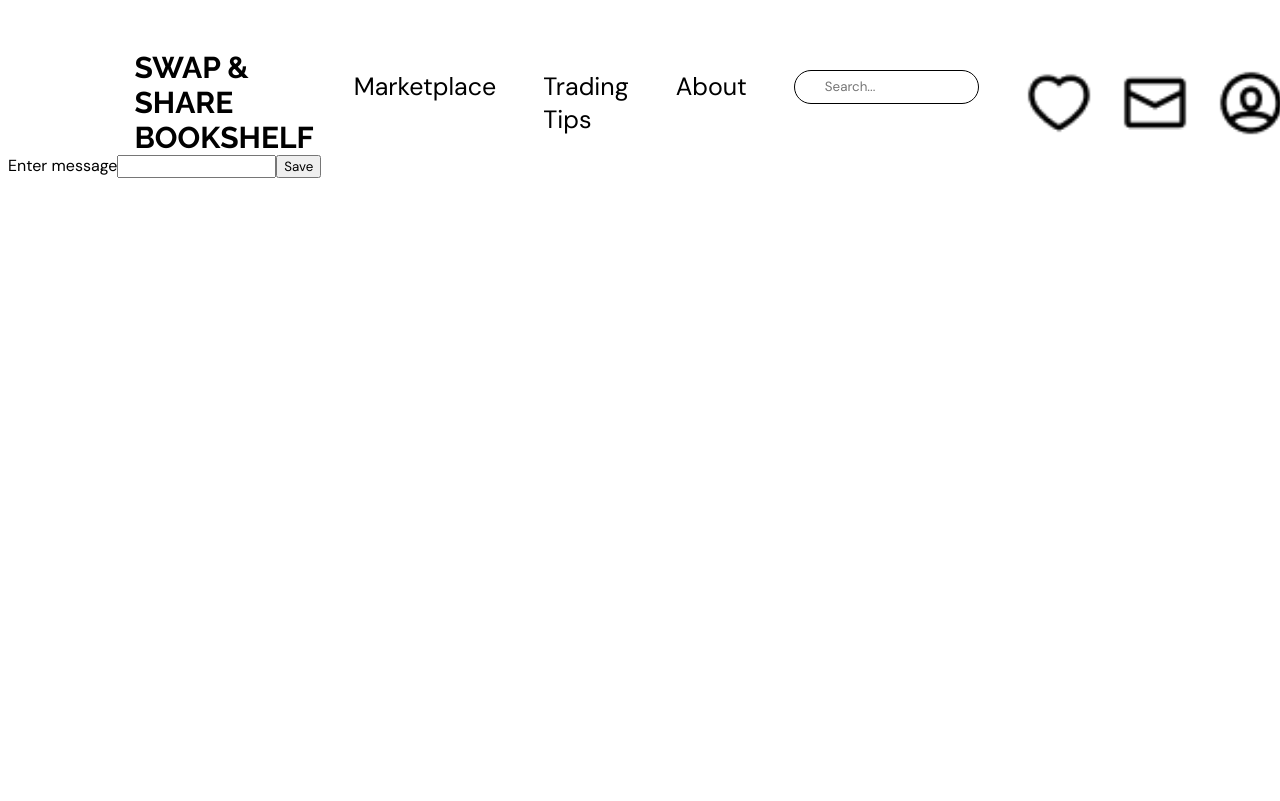
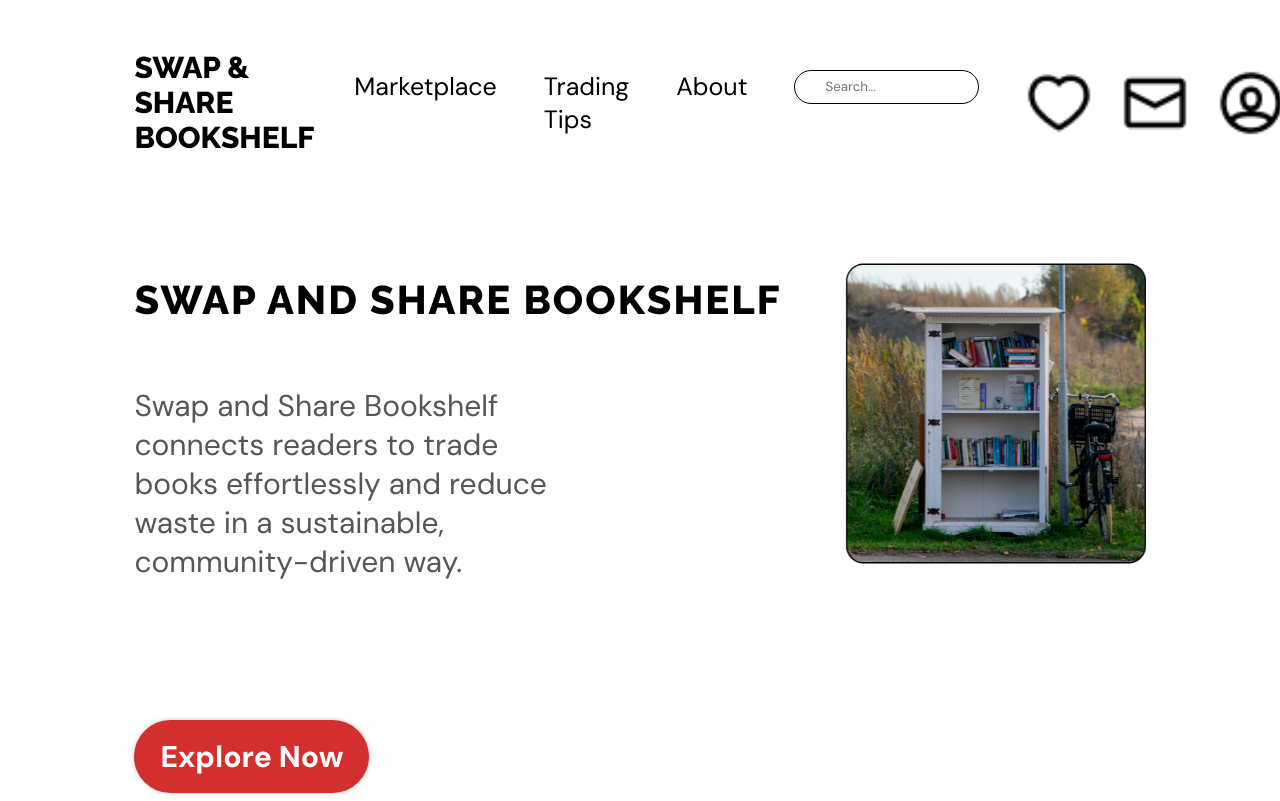
Before and after one commit to gino-reinke/Swap-and-Share-Bookshelf, a React (Vite) app: page / in a window 1280 px wide. Built offline with nearby package versions, Linux system fonts and the light colour scheme.

Commit message:
Completed Hero section of home page

```diff
--- a/src/components/Hero/Hero.jsx
+++ b/src/components/Hero/Hero.jsx
@@ -1,33 +1,19 @@
 import React, { useRef } from 'react'
+import styles from './Hero.module.css'
+import { getImageUrl } from '../../utils'
+
 import { firestore } from '../../firebase'
 import { addDoc, collection } from 'firebase/firestore'
 
 export const Hero = () => {
-    const messageRef = useRef();
-    const ref = collection(firestore, 'messages');
-
-    const handleSave = async(e) => {
-        e.preventDefault();
-        console.log(messageRef.current.value);
-
-        let data = {
-            message: messageRef.current.value,
-        }
-
-        try {
-            addDoc(ref, data);
-        }
-        catch (e) {
-            console.error("Error adding document: ", e);
-        }
-    };
-  return (
-    <div>
-        <form onSubmit={handleSave}>
-            <label>Enter message</label>
-            <input type="text" ref={messageRef} />
-            <button type="submit">Save</button>
-        </form>
-    </div>
-  )
-}
+    return (
+      <section className={styles.container}>
+          <div className={styles.content}>
+              <h1 className={styles.title}>SWAP AND SHARE BOOKSHELF</h1>
+              <p className={styles.description}>Swap and Share Bookshelf connects readers to trade books effortlessly and reduce waste in a sustainable, community-driven way.</p>
+              <a href="" className={styles.exploreBtn}>Explore Now</a>
+          </div>
+          <img src={getImageUrl("hero/littleLibrary.png")} alt="Little Library Image" className={styles.heroImg}/>
+      </section>
+    )
+  }
--- a/src/components/Hero/Hero.module.css
+++ b/src/components/Hero/Hero.module.css
@@ -0,0 +1,93 @@
+@import "../../vars.css";
+
+.container {
+  position: relative;
+  display: flex;
+  align-items: top;
+  justify-content: space-between;
+  margin-top: 106px;
+  z-index: 1;
+  margin-left: 10%;
+  margin-right: 10%;
+}
+
+.content {
+  display: flex;
+  flex-direction: column;
+  align-items: flex-start;
+  color: var(--color-text);
+  z-index: 1;
+}
+
+.title {
+  -webkit-text-stroke-width: 1;
+  font-size: 40px;
+  font-style: normal;
+  font-weight: 800;
+  line-height: normal;
+  letter-spacing: 2px;
+  margin-top: 15px;
+  font-family: var(--font-raleway);
+}
+
+.description {
+  font-size: 30px;
+  margin-bottom: 52px;
+  color: var(--color-text-gray);
+  margin-right: 40%;
+}
+
+.exploreBtn {
+  text-decoration: none;
+  background-color: var(--color-primary);
+  color: var(--color-text-white);
+  border-radius: 100px;
+  font-size: 30px;
+  font-weight: 600;
+  padding: 17px 26px;
+  box-shadow: 0 0 4px 0 rgba(0, 0, 0, 0.25);
+  margin-top: 87px;
+}
+
+.heroImg {
+  width: 35%;
+  height: 35%;
+  min-width: 300px;
+  min-height: 300px;
+  z-index: 1;
+
+  animation-name: floating;
+  animation-duration: 3s;
+  animation-iteration-count: infinite;
+  animation-timing-function: ease-in-out;
+  aspect-ratio: 1 / 1;
+}
+
+@keyframes floating {
+  0% {
+    transform: translate(0, 0px);
+  }
+  50% {
+    transform: translate(0, 10px);
+  }
+  100% {
+    transform: translate(0, -0px);
+  }
+}
+
+
+@media screen and (max-width: 830px) {
+  .container {
+    flex-direction: column-reverse;
+    margin-left: 10%;
+    margin-right: 10%;
+  }
+
+  .content {
+    align-items: center;
+  }
+
+  .exploreBtn {
+    margin-top: 20px;
+  }
+}
--- a/src/main.jsx
+++ b/src/main.jsx
@@ -3,9 +3,9 @@ import { createRoot } from 'react-dom/client'
 import './index.css'
 import App from './App.jsx'
 import '@fontsource/raleway'; /* Defaults to 400 weight */
-import '@fontsource/raleway/700.css'; /* bold weight */
+import '@fontsource/raleway/800.css'; /* bold weight */
 import '@fontsource/dm-sans'; /* Defaults to 400 weight */
-import '@fontsource/dm-sans/700.css';
+import '@fontsource/dm-sans/800.css';
 
 createRoot(document.getElementById('root')).render(
   <StrictMode>
--- a/src/vars.css
+++ b/src/vars.css
@@ -1,6 +1,8 @@
 :root {
     /* Colors */
     --color-text: #000000;
+    --color-text-white: #ffffff;
+    --color-text-gray: #565656;
     --color-primary: #D32F2F;
     --color-secondary: #303137;
     --color-bg: #ffffff;
```
Also changed, not shown: assets/hero/littleLibrary.png (added).
